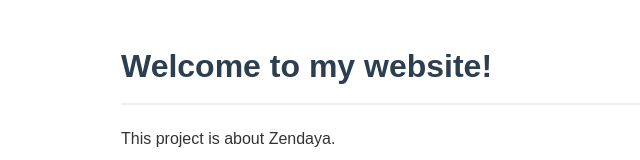
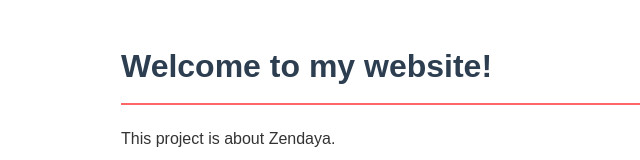
Before and after one commit to tafa3102-sudo/swirl_two, a plain HTML site: page mypage.html in a window 1280 px wide. Shown: the top 160 px of the page, without its empty margins (119-759 px from the left). Drawn offline with Linux system fonts and the light colour scheme.

Commit message:
Commit from Hack Club Spaces

```diff
--- a/styles.css
+++ b/styles.css
@@ -6,10 +6,12 @@ body {
     color: #333;
     max-width: 800px;
     margin: 0 auto;
+
+
 }
 
 h1 {
     color: #2c3e50;
-    border-bottom: 2px solid #eee;
+    border-bottom: 2px solid #ff6666;
     padding-bottom: 10px;
 }
```
